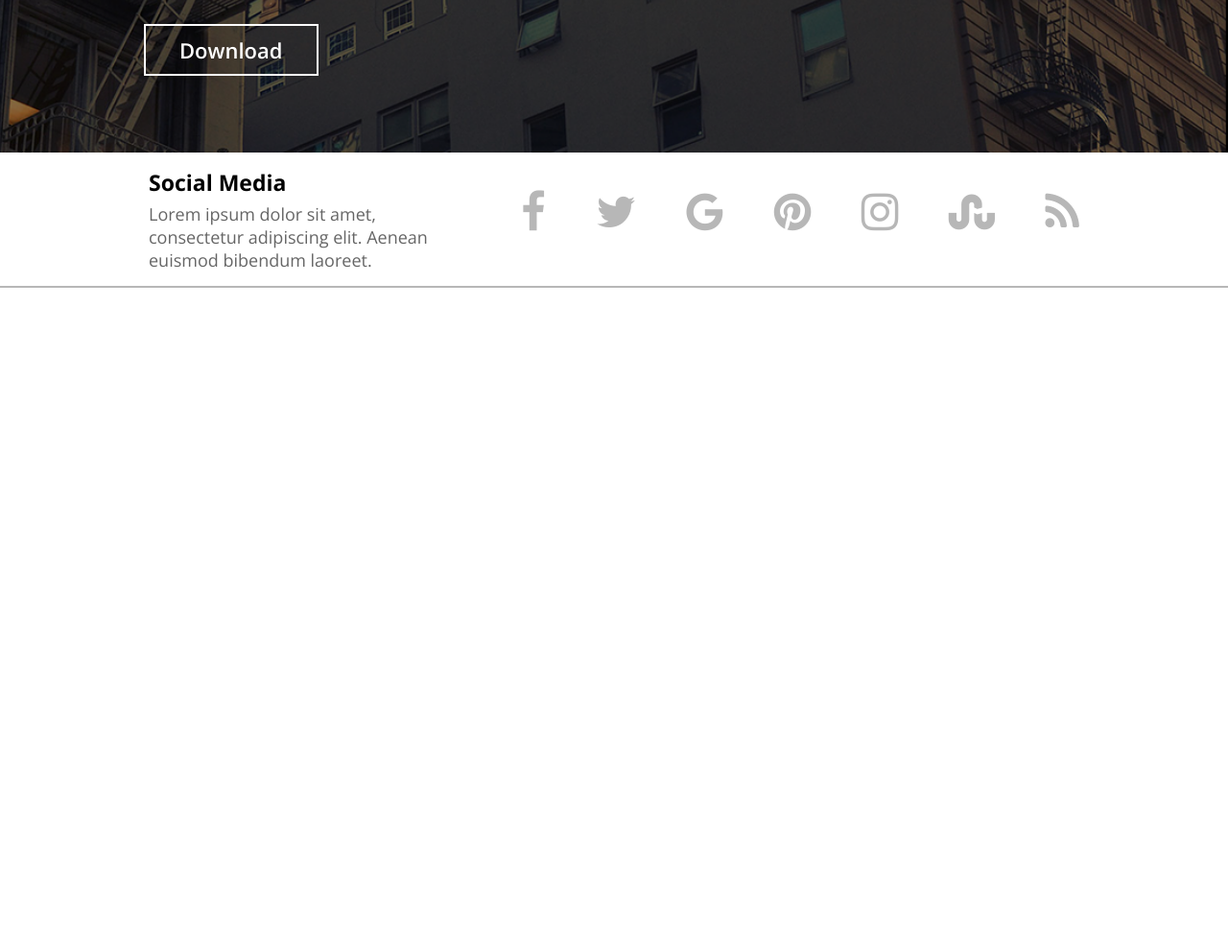
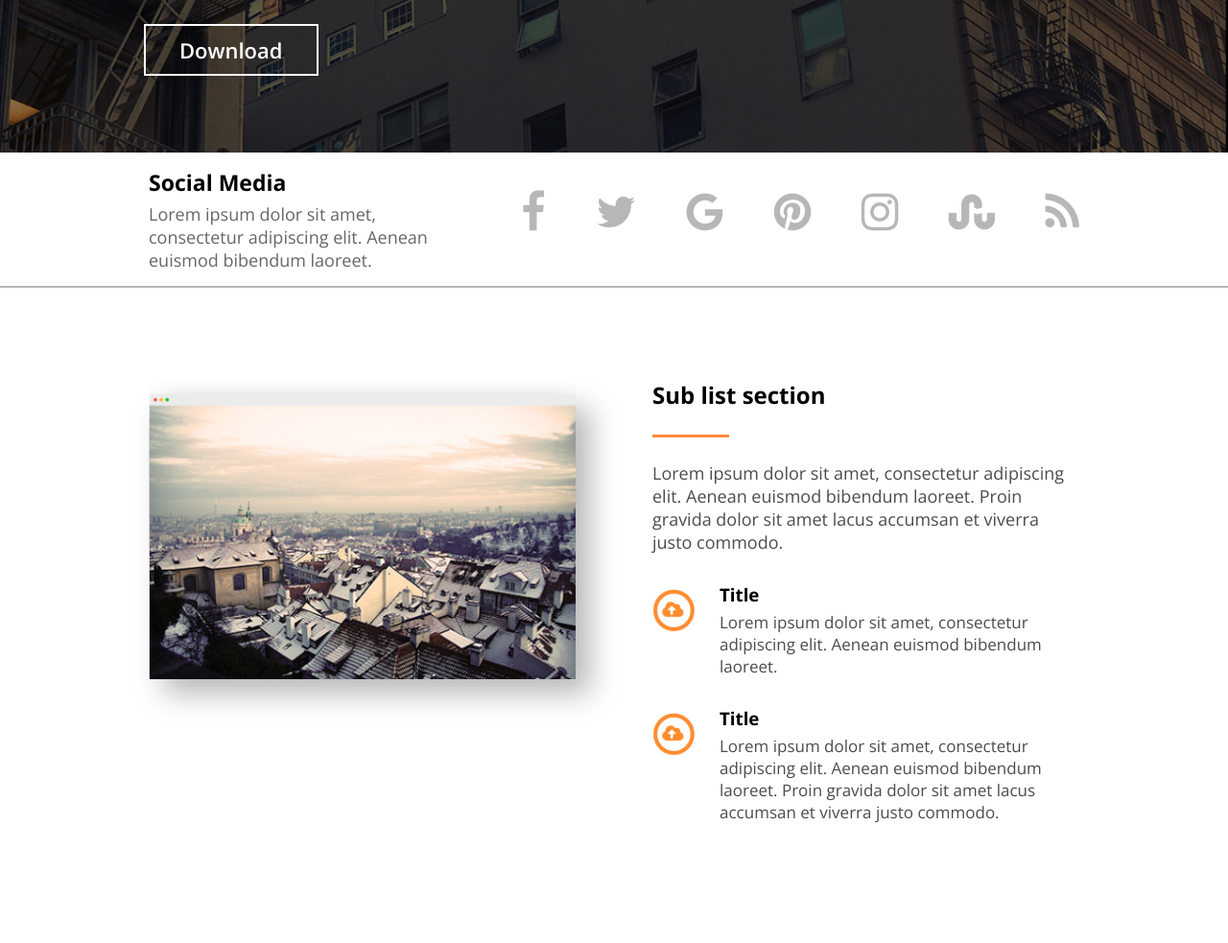
Before and after one commit to irynabolyukh/axit-landing-page, a website: page src/index.html in a window 1280 px wide. Shown: the part 697-1680 px from the top of the page at 96% size. Before the commit the page ends 997 px from the top, so only its background shows below. Drawn offline with nearby package versions, Linux system fonts and the light colour scheme.

Commit message:
section sublist - done

```diff
--- a/src/index.html
+++ b/src/index.html
@@ -77,6 +77,7 @@
 </section>
 <!-- Header section ended -->
 
+<!-- Social media section started -->
 <section class="social-media section-outer">
   <div class="section-inner">
     <div class="social-media__content">
@@ -94,5 +95,51 @@
     </div>
   </div>
 </section>
+<!-- Social media section ended -->
+
+<section class="features-1 section-outer">
+  <div class="section-inner">
+
+  </div>
+</section>
+
+<!-- Sublist section started -->
+<section class="sublist section-outer">
+  <div class="section-inner">
+    <div class="sublist__image">
+      <img src="images/sublist.png" alt="">
+    </div>
+    <div class="sublist__content">
+      <h2 class="sublist__content-title">Sub list section</h2>
+      <div class="sublist__content-line"></div>
+      <div class="sublist__content-text">Lorem ipsum dolor sit amet, consectetur adipiscing elit. Aenean euismod bibendum laoreet. Proin gravida dolor sit amet lacus accumsan et viverra justo commodo.</div>
+      <div class="sublist__content-list">
+        <div class="sublist__content-list-row">
+          <div class="sublist__content-list-icon">
+            <img src="images/sublist-icon.PNG" alt="">
+          </div>
+           <div class="sublist__content-list-text">
+             <h3>Title</h3>
+             <p>Lorem ipsum dolor sit amet, consectetur adipiscing elit. Aenean euismod bibendum laoreet.</p>
+           </div>
+        </div>
+        <div class="sublist__content-list-row">
+          <div class="sublist__content-list-icon">
+            <img src="images/sublist-icon.PNG" alt="">
+          </div>
+          <div class="sublist__content-list-text">
+            <h3>Title</h3>
+            <p>Lorem ipsum dolor sit amet, consectetur adipiscing elit. Aenean euismod bibendum laoreet. Proin gravida dolor sit amet lacus accumsan et viverra justo commodo.</p>
+          </div>
+       </div>
+      </div>
+    </div>
+  </div>
+</section>
+<!-- Sublist section ended -->
+
+<section class="features-3 section-outer">
+  <div class="section-inner"></div>
+</section>
 </body>
 </html>
--- a/src/scss/styles.scss
+++ b/src/scss/styles.scss
@@ -549,3 +549,130 @@ nav ul{
 
 }
 //Social Media styles end
+
+//SUBLIST styles start
+.sublist{
+  @include opensans-regular;
+
+  .section-inner{
+    display: flex;
+    flex-direction: row;
+    justify-content: space-between;
+    padding: 95px 15px;
+
+    @media (max-width: $tablet){
+      padding: 55px 15px;
+      flex-direction: column;
+      justify-content: center;
+    }
+  }
+
+  &__image{
+    flex-basis: 50%;
+    margin-right: 20px;
+    -webkit-filter: drop-shadow(15px 15px 15px $color-grey-darker);
+    filter: drop-shadow(15px 15px 15px $color-grey-darker);
+
+    img{
+      max-width: 550px;
+      width: 100%;
+    }
+
+    @media (max-width: $tablet){
+      flex-basis: 100%;
+      padding: 10px;
+      margin: 0 auto;
+    }
+  }
+
+  &__content{
+    flex-basis: 50%;
+    margin-left: 60px;
+
+    @media (max-width: $tablet){
+      flex-basis: 100%;
+      margin-left: 0;
+    }
+
+    &-title{
+      margin-bottom: 25px;
+
+      @media (max-width : $tablet){
+        margin: 20px;
+        text-align: center;
+      }
+    }
+
+    &-line{
+      background-color: $color-orange;
+      height: 3px;
+      width: 80px;
+      margin-bottom: 25px;
+
+      @media (max-width : $tablet){
+        margin: 0 auto;
+        margin-bottom: 20px;
+      }
+    }
+
+    &-text{
+      font-size: 18px;
+      opacity: .7;
+      margin-bottom: 30px;
+
+      @media (max-width : $tablet){
+        text-align: center;
+        font-size: 17px;
+      }
+
+      @media (max-width : $mobile){
+        font-size: 16px;
+      }
+    }
+
+    &-list{
+      display: flex;
+      flex-direction: column;
+
+      &-icon{
+        display: flex;
+        flex-direction: column;
+        justify-content: flex-start;
+        max-width: 45px;
+        width: 100%;
+        margin-right: 25px;
+        padding-top: 7px;
+      }
+
+      &-row{
+        display: flex;
+        flex-direction: row;
+      }
+
+      &-text{
+        display: flex;
+        flex-direction: column;
+        justify-content: center;
+        margin-bottom: 30px;
+
+        h3 {
+          margin-bottom: 5px;
+        }
+
+        p {
+          opacity: 0.7;
+          font-size: 17px;
+
+          @media (max-width : $tablet){
+            font-size: 16px;
+          }
+
+          @media (max-width : $mobile){
+            font-size: 14px;
+          }
+        }
+      }
+    }
+  }
+}
+//SUBLIST styles end
```
Also changed, not shown: src/css/styles.min.css, src/images/social-media.png (deleted), src/images/sublist-icon.PNG (added), src/images/sublist.png (added).
